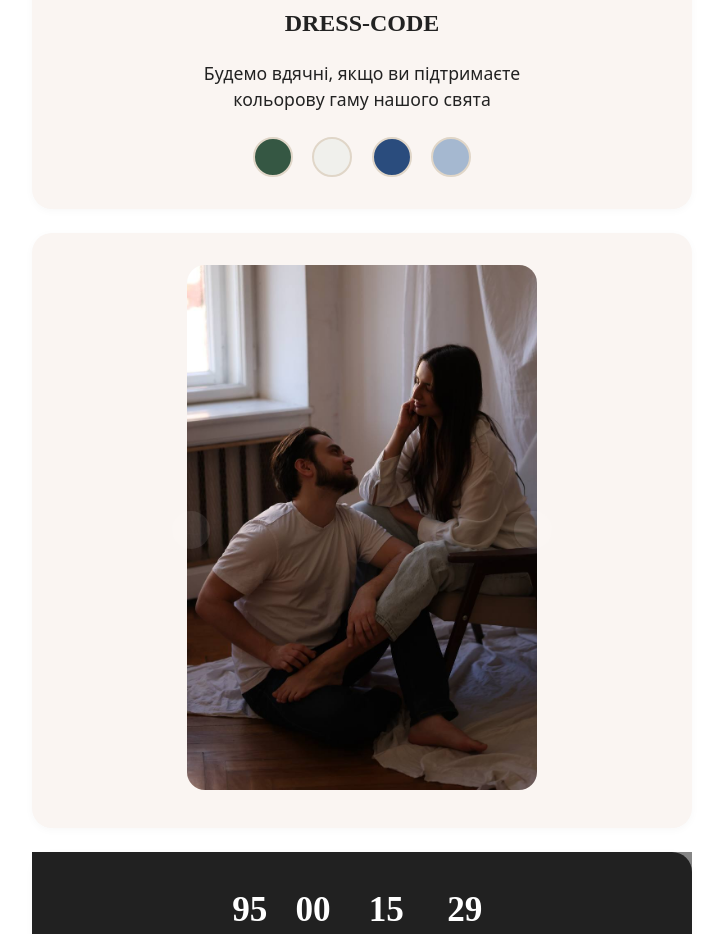
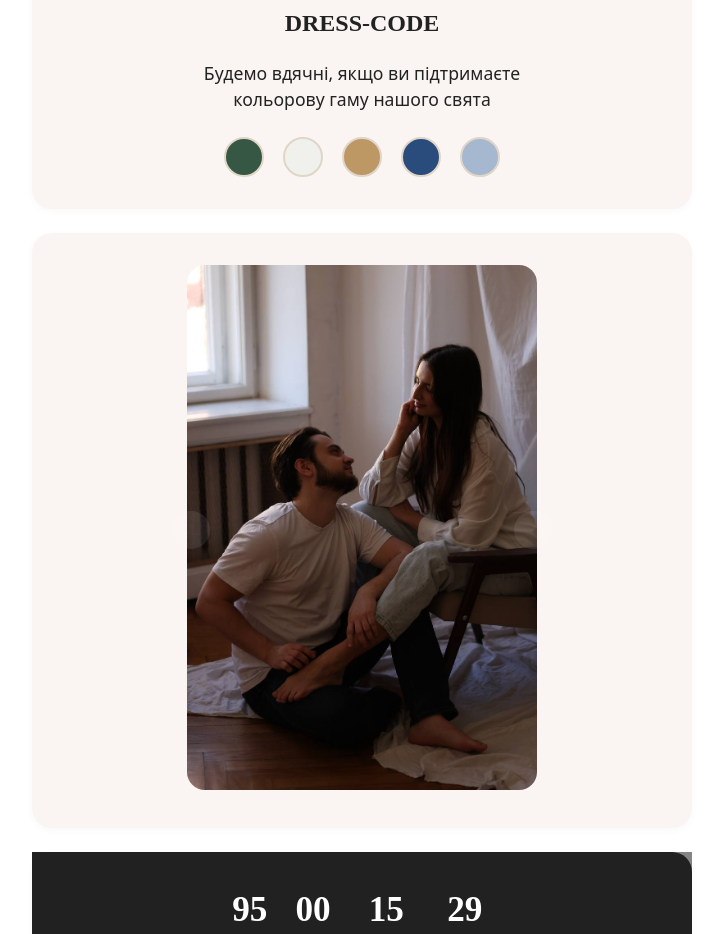
Before and after one commit to yholia/wedding-landing, a React (Vite) app: page / in a window 1280 px wide. Shown: the part 2320-3254 px from the top of the page, without its empty margins (278-1001 px from the left). Built offline with nearby package versions, Linux system fonts and the light colour scheme.

Commit message:
Update color palette in DressCode component
Added a new color (#bd9865) to the `colors` array for expanded styling options. This ensures better flexibility and alignment with the design requirements.

```diff
--- a/src/components/DressCode.tsx
+++ b/src/components/DressCode.tsx
@@ -2,7 +2,7 @@ import React from 'react';
 import styled from 'styled-components';
 import Wrapper from './common/Wrapper';
 
-const colors = ['#355743', '#F0F0EC', '#2a4c7d', '#a5b8d0'];
+const colors = ['#355743', '#F0F0EC', '#bd9865', '#2a4c7d', '#a5b8d0'];
 
 const Title = styled.h2`
   font-family: 'Playfair Display', serif;
```
